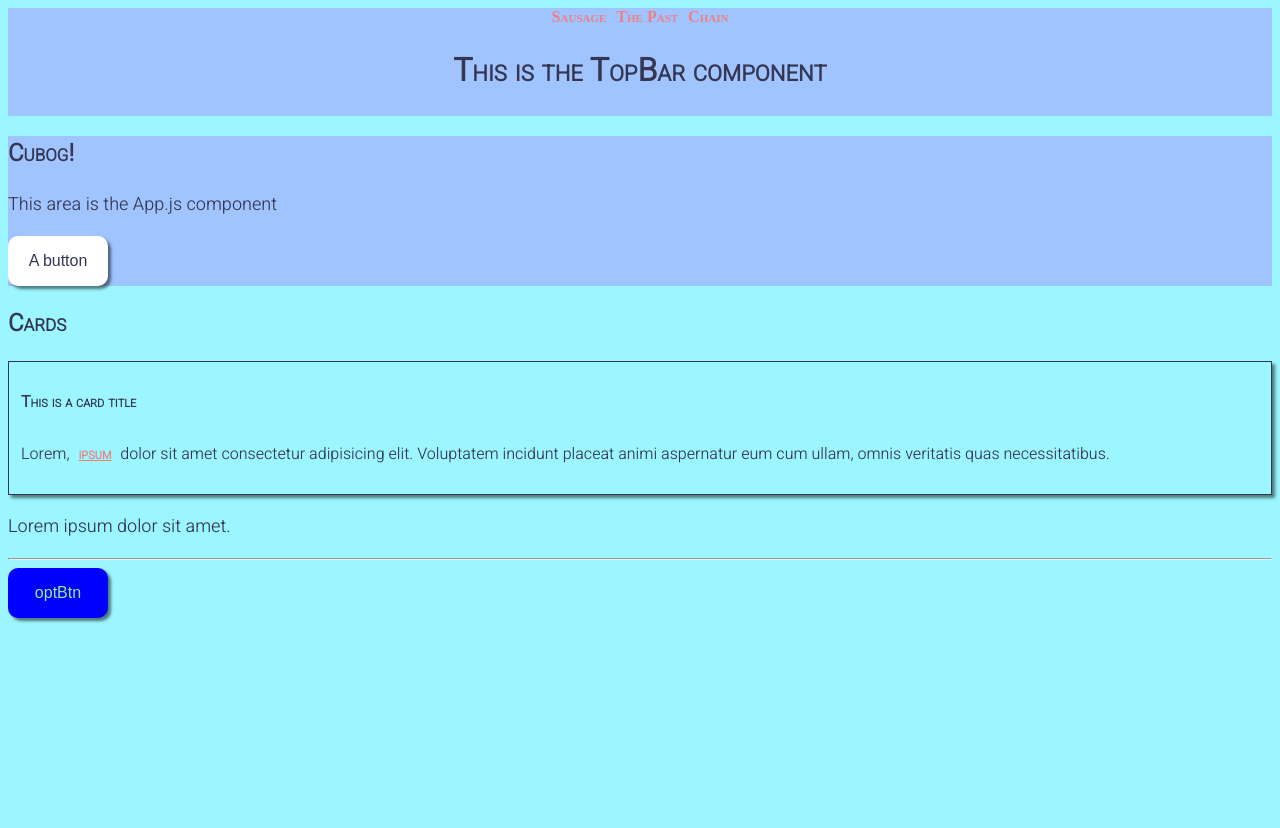
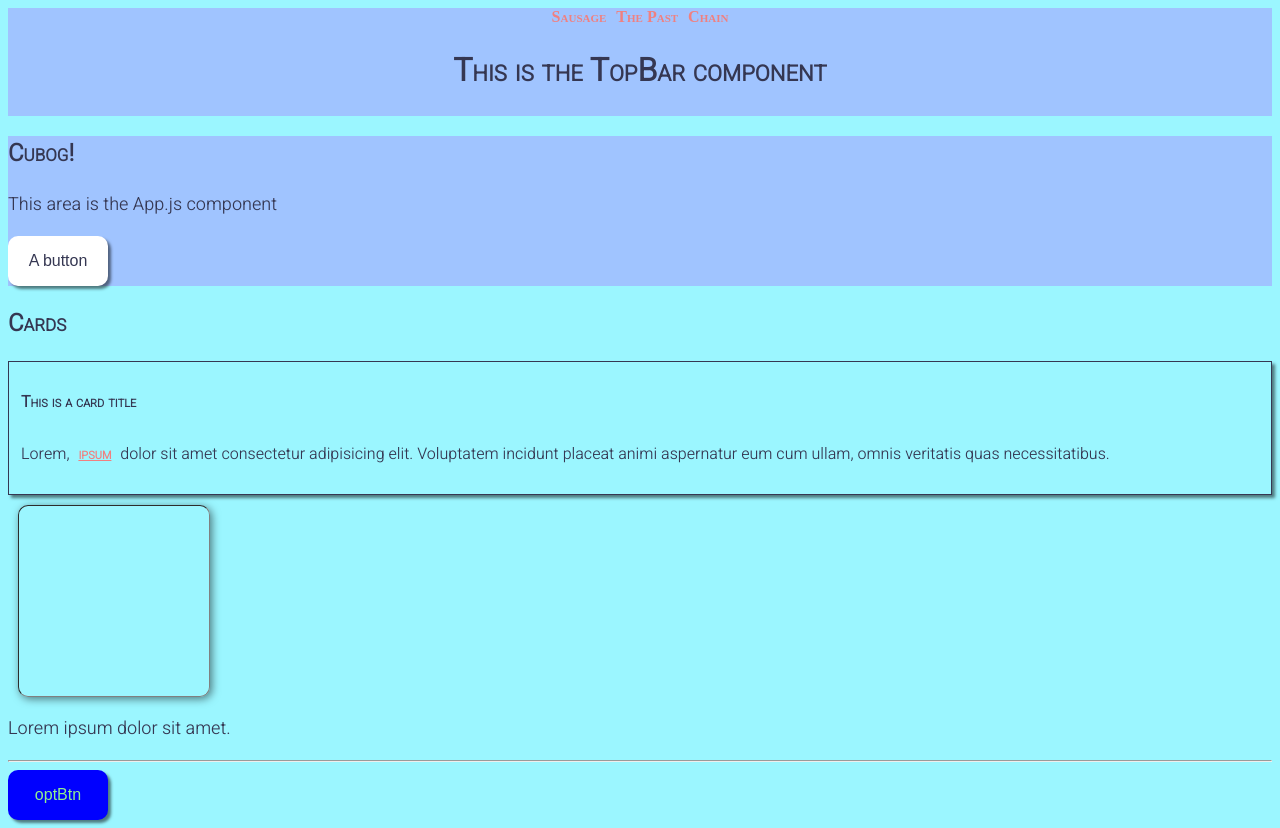
Before and after one commit to BNag87/cubog, a React (Create React App) app: page / in a window 1280 px wide. Before the commit the page ends 800 px from the top, so only its background shows below. Built offline with nearby package versions, Linux system fonts and the light colour scheme.

Commit message:
NAC card component added

```diff
--- a/src/App.js
+++ b/src/App.js
@@ -25,6 +25,7 @@ function App() {
       <p className="card-body">Lorem, <a href="#">ipsum</a> dolor sit amet consectetur adipisicing elit. Voluptatem incidunt placeat animi aspernatur eum cum ullam, omnis veritatis quas necessitatibus.</p>
     </div>
 
+    <div className="nacCard"></div>
 
     <p>Lorem ipsum dolor sit amet.</p>
 
--- a/src/styles/scss/style.css
+++ b/src/styles/scss/style.css
@@ -29,6 +29,22 @@ a {
   color: lightcoral;
   margin-left: 5px;
   margin-right: 5px;
+}
+
+.nacCard {
+  width: 150px;
+  height: 150px;
+  background: none;
+  border: grey 1px inset;
+  border-radius: 10px;
+  box-shadow: rgba(0, 0, 0, 0.5) 2px 2px 8px;
+  margin: 10px;
+  padding: 20px;
+  transition: 0.2s ease-out;
+}
+.nacCard:hover {
+  border: white 1px inset;
+  box-shadow: rgba(0, 0, 0, 0.8) 2px 2px 8px;
 }
 
 .topbar {
@@ -77,7 +93,7 @@ button:hover {
   color: rgb(53, 55, 82);
   font-size: 16px;
   box-shadow: 3px 3px 3px rgba(0, 0, 0, 0.5);
-  transition: 0.3s ease-out;
+  transition: 0.3s;
   color: lightgreen;
 }
 .optBtn:hover {
@@ -85,10 +101,8 @@ button:hover {
   rotate: -20deg;
   color: white;
   font-weight: bolder;
-  border: goldenrod 3px solid;
-  box-shadow: rgba(0, 0, 0, 0.7) 4px 4px 6px;
-  font-size: 18px;
-  cursor: pointer;
+  border: white 1px solid;
+  box-shadow: rgba(0, 0, 0, 0.7) 4px 4px;
 }
 
 @-webkit-keyframes AN_btnHover {
--- a/src/styles/scss/style.scss
+++ b/src/styles/scss/style.scss
@@ -15,6 +15,24 @@ a{
     color: lightcoral;
     margin-left: 5px;
     margin-right: 5px;
+}
+
+.nacCard{
+    width: 150px;
+    height: 150px;
+    background: none;
+    border: grey 1px inset;
+    border-radius: 10px;
+    box-shadow: rgba(0,0,0,0.5) 2px 2px 8px;
+    margin: 10px;
+    padding: 20px;
+    transition: 0.2s ease-out;
+
+    &:hover{
+        border: white 1px inset;
+        box-shadow: rgba(0,0,0,0.8) 2px 2px 8px;
+
+    }
 }
 
 .topbar{
```
Also changed, not shown: 1 other file (tests, documents, lock files or other folders).
